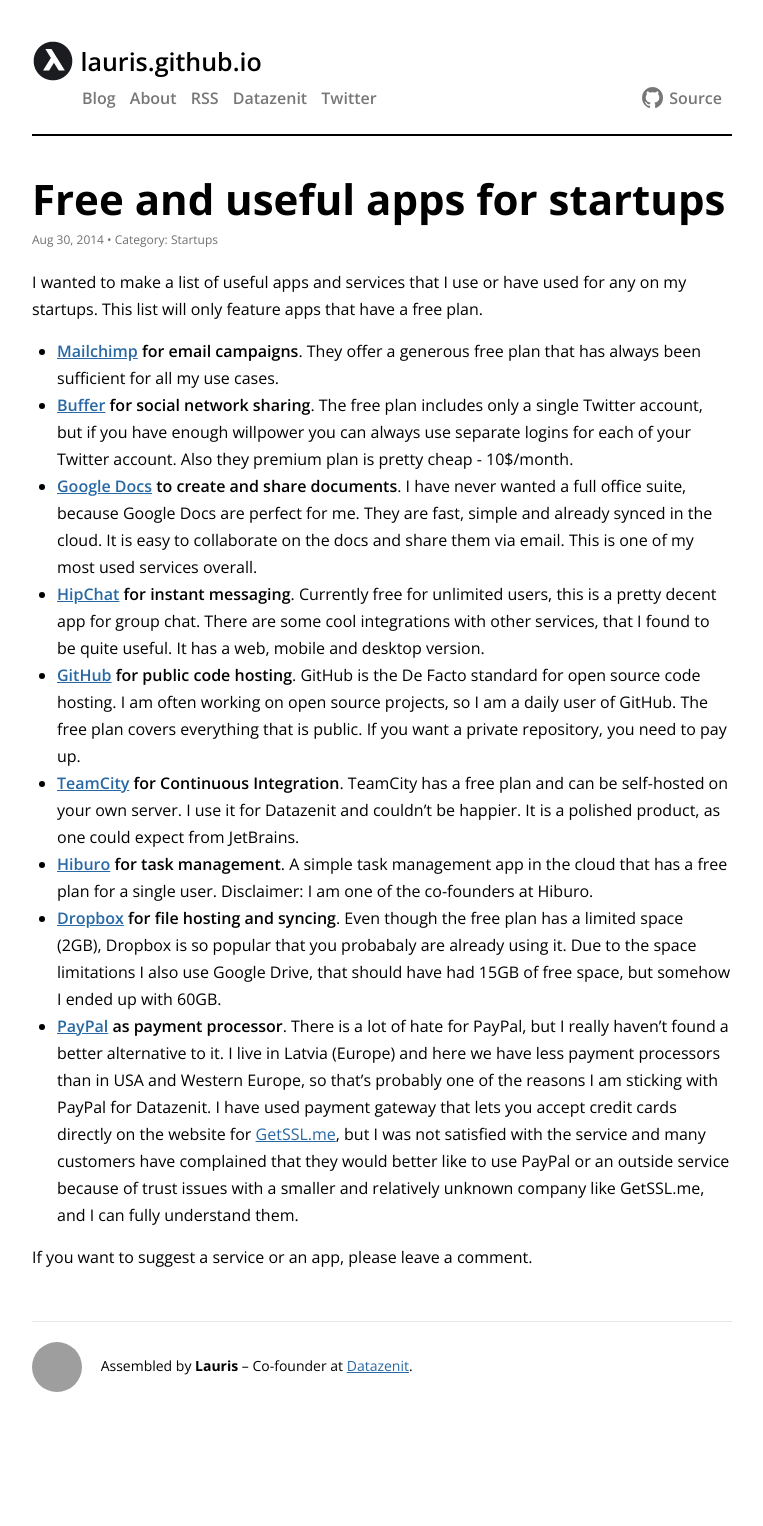
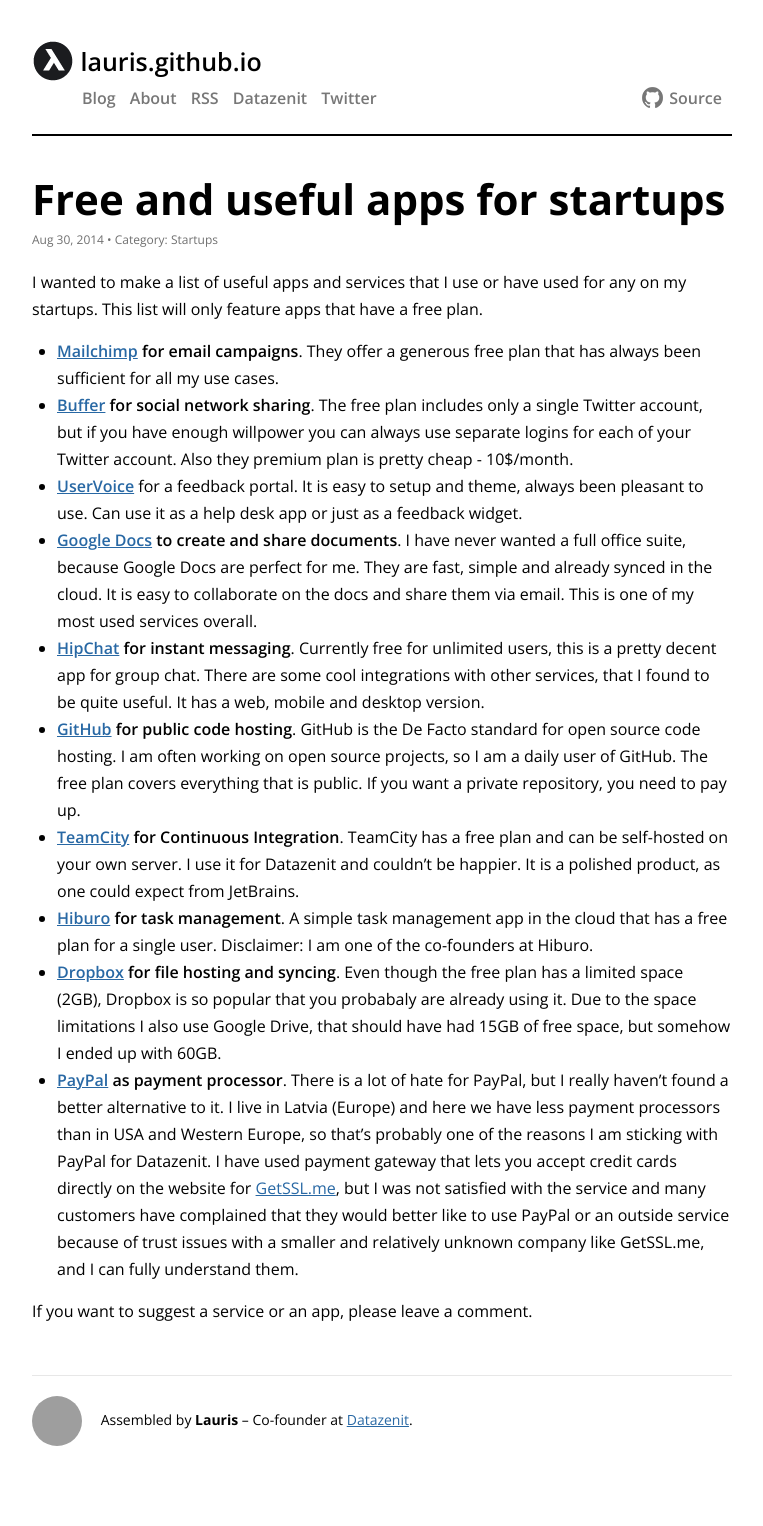
Before and after one commit to lauris/lauris.github.com, a Jekyll site: the page built from _posts/2014-08-30-free-and-useful-apps-for-startups.md, in a window 1280 px wide. Shown: the whole page, without its empty margins (258-1021 px from the left). Built offline with Jekyll 4.4.1, drawn with Linux system fonts in a browser that asks for light colours; comment, search, counter and statistics services are not loaded; before the commit the page ends 1472 px from its top, so only the background shows below that; grey boxes are pictures that could not be loaded.

Commit message:
Add UserVoice.

```diff
--- a/_posts/2014-08-30-free-and-useful-apps-for-startups.md
+++ b/_posts/2014-08-30-free-and-useful-apps-for-startups.md
@@ -8,6 +8,7 @@
 
 * **[Mailchimp](http://mailchimp.com/) for email campaigns**. They offer a generous free plan that has always been sufficient for all my use cases.
 * **[Buffer](https://bufferapp.com/) for social network sharing**. The free plan includes only a single Twitter account, but if you have enough willpower you can always use separate logins for each of your Twitter account. Also they premium plan is pretty cheap - 10$/month.
+* **[UserVoice](https://www.uservoice.com/)** for a feedback portal. It is easy to setup and theme, always been pleasant to use. Can use it as a help desk app or just as a feedback widget.
 * **[Google Docs](http://docs.google.com) to create and share documents**. I have never wanted a full office suite, because Google Docs are perfect for me. They are fast, simple and already synced in the cloud. It is easy to collaborate on the docs and share them via email. This is one of my most used services overall.
 * **[HipChat](https://www.hipchat.com/) for instant messaging**. Currently free for unlimited users, this is a pretty decent app for group chat. There are some cool integrations with other services, that I found to be quite useful. It has a web, mobile and desktop version.
 * **[GitHub](http://github.com/) for public code hosting**. GitHub is the De Facto standard for open source code hosting. I am often working on open source projects, so I am a daily user of GitHub. The free plan covers everything that is public. If you want a private repository, you need to pay up.
```
